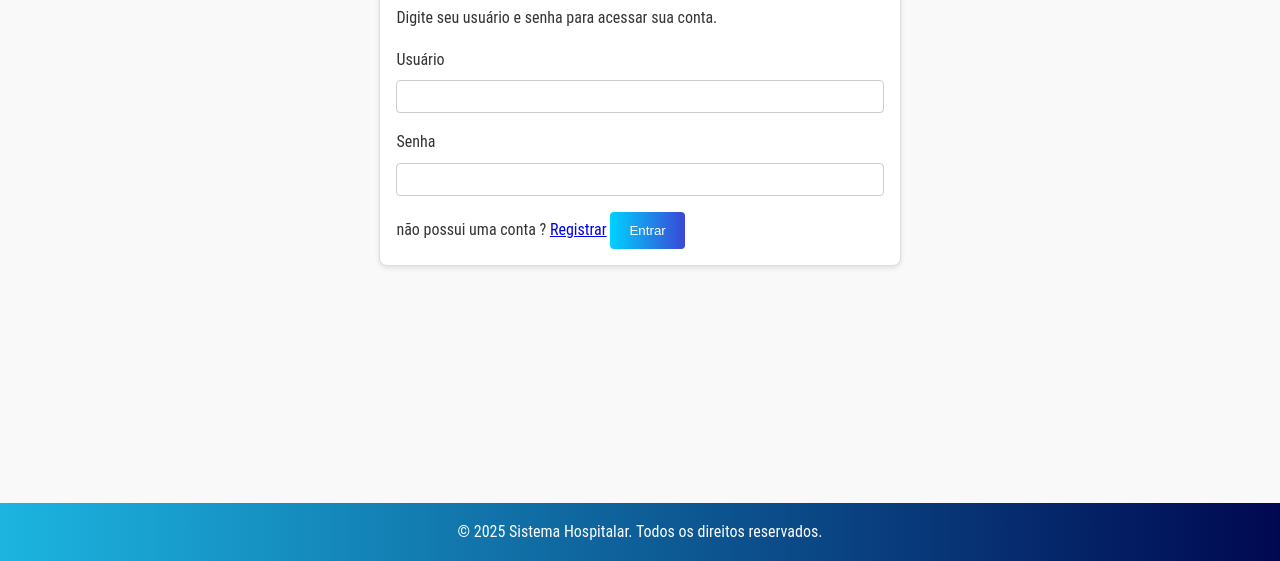
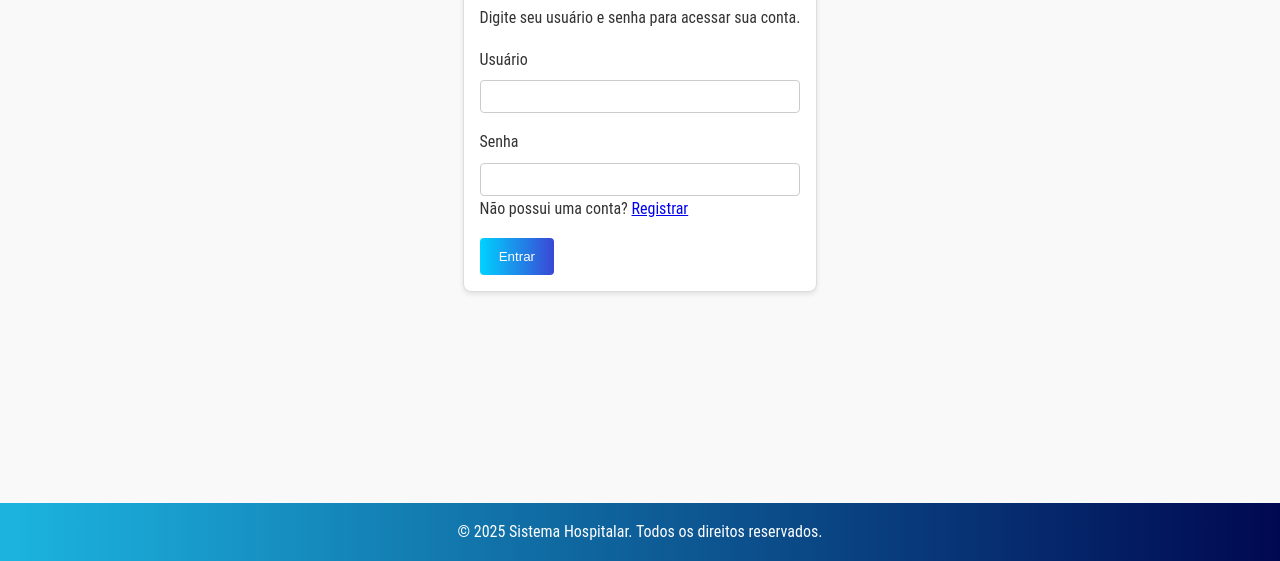
Before and after one commit to RichardXIII/challengebeta, a plain HTML site: page acessar-conta.html in a window 1280 px wide. Shown: the part 239-800 px from the top of the page. Drawn offline with Linux system fonts and the light colour scheme.

Commit message:
Corrigir formatação do texto de registro na página de acesso à conta

```diff
--- a/acessar-conta.html
+++ b/acessar-conta.html
@@ -32,8 +32,10 @@
 
         <label for="senha">Senha</label>
         <input type="password" id="senha" name="senha" required autocomplete="current-password" />
-        não possui uma conta ?
+        <p>
+        Não possui uma conta?
         <a href="registrar.html">Registrar</a>
+        </p>
 
         <button type="submit">Entrar</button>
       </form>
```
